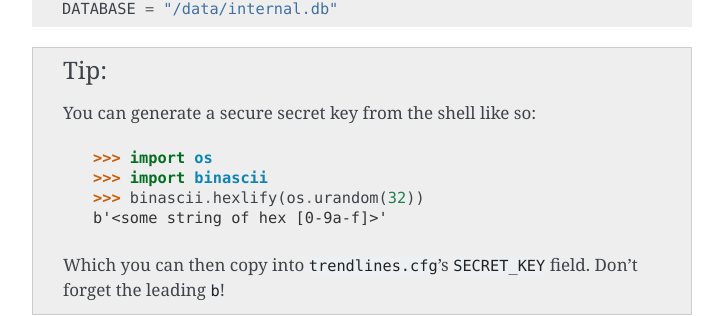
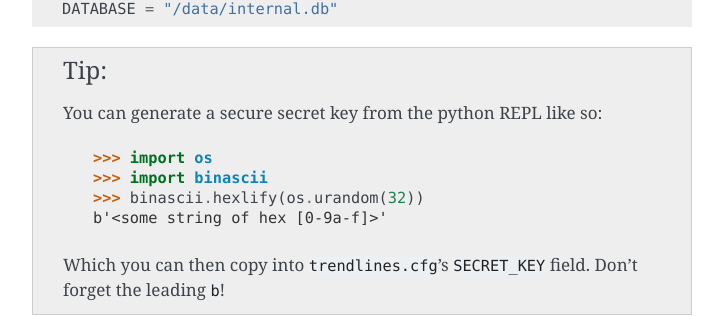
Before and after one commit to dougthor42/trendlines, a Sphinx documentation site: the page built from docs/installation.rst, in a window 1280 px wide and 900 px high, scrolled down 1073 px. Shown: the part 159-475 px from the top of the window, without its empty margins (388-1111 px from the left). Built offline with Sphinx 7.4.7, drawn with Linux system fonts in a browser that asks for light colours.

Commit message:
Fix typo. [ci skip]

```diff
--- a/docs/installation.rst
+++ b/docs/installation.rst
@@ -65,7 +65,7 @@ following is needed:
 
 .. tip::
 
-   You can generate a secure secret key from the shell like so:
+   You can generate a secure secret key from the python REPL like so:
 
    .. code-block:: python
 
```
